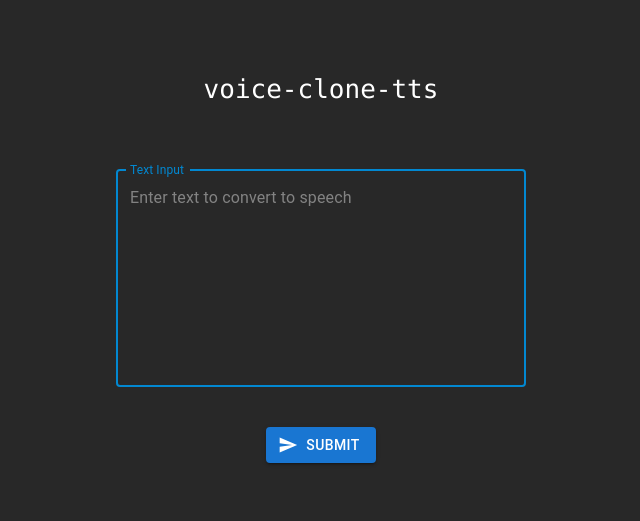
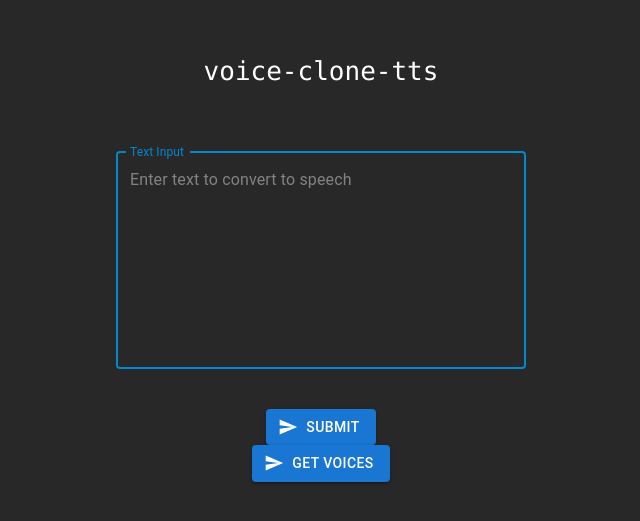
Before and after one commit to cheehieu/voice-clone-tts, a React (Create React App) app: page / in a window 1280 px wide. Shown: the part 145-666 px from the top of the page, without its empty margins (319-959 px from the left). Built offline with nearby package versions, Linux system fonts and the light colour scheme; no server answers.

Commit message:
Add test API call to getVoices

```diff
--- a/package.json
+++ b/package.json
@@ -28,7 +28,8 @@
     "deploy": "gh-pages -d build",
     "build": "react-scripts build",
     "test": "react-scripts test",
-    "eject": "react-scripts eject"
+    "eject": "react-scripts eject",
+    "clean": "rm -rf build && rm -rf node_modules && rm -f package-lock.json && rm -f yarn.lock && npm cache clean --force"
   },
   "eslintConfig": {
     "extends": [
--- a/src/App.tsx
+++ b/src/App.tsx
@@ -5,10 +5,24 @@ import SendIcon from "@mui/icons-material/Send";
 import TextField from "@mui/material/TextField";
 import "./App.css";
 
-const apiKey = process.env.ELEVEN_LABS_API_KEY ?? "no key found";
+const apiKey = process.env.ELEVENLABS_API_KEY ?? "no key found";
 
 function App() {
   const [textInput, setTextInput] = useState<string>("");
+
+  const getVoices = async () => {
+    console.log("apiKey: ", apiKey);
+
+    const options = {
+      method: "GET",
+      headers: { "xi-api-key": apiKey },
+    };
+
+    fetch("https://api.elevenlabs.io/v1/voices", options)
+      .then((response) => response.json())
+      .then((response) => console.log(response))
+      .catch((err) => console.error(err));
+  };
 
   return (
     <div className="App">
@@ -54,6 +68,15 @@ function App() {
         >
           Submit
         </Button>
+        <Button
+          variant="contained"
+          startIcon={<SendIcon />}
+          onClick={() => {
+            getVoices();
+          }}
+        >
+          Get Voices
+        </Button>
       </header>
     </div>
   );
```
